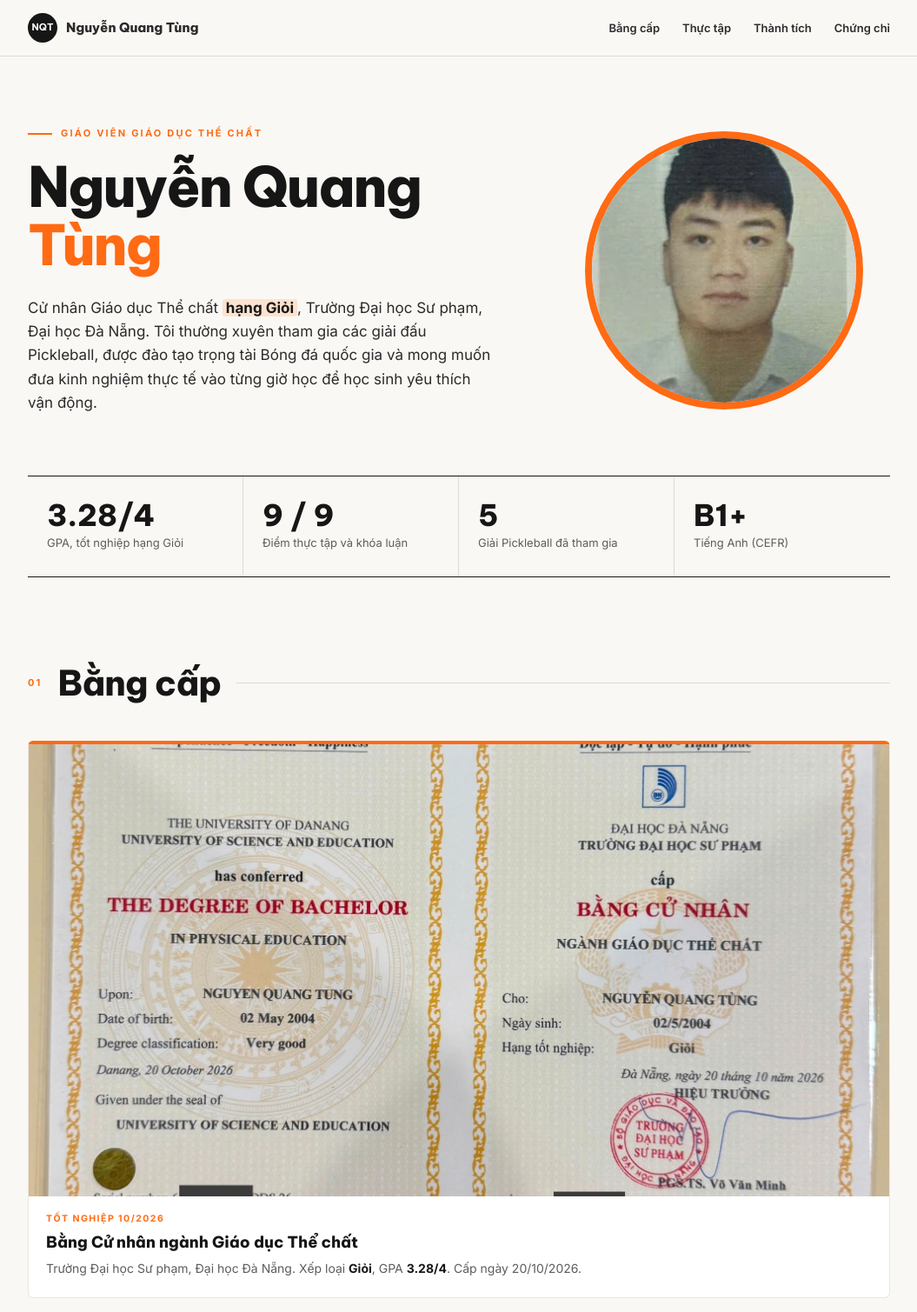
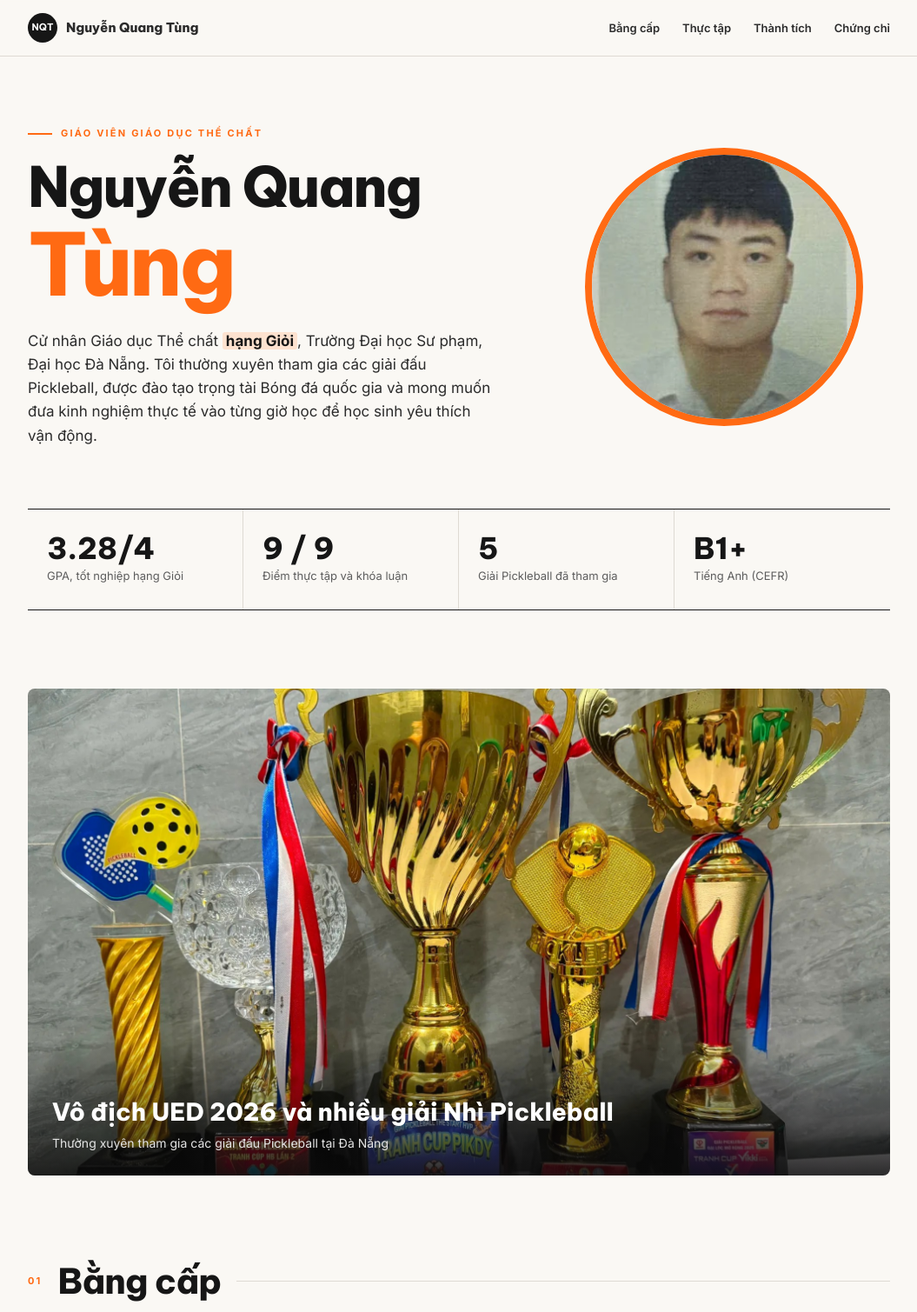
Before and after one commit to vynt1811-svg/portfolio-nguyen-quang-tung, a plain HTML site: page index.html in a window 1280 px wide. Shown: the top 1509 px of the page at 87% size, without its empty margins (112-1167 px from the left). Drawn offline with Linux system fonts and the light colour scheme.

Commit message:
Tùng to hơn, thêm banner ảnh cúp

```diff
--- a/index.html
+++ b/index.html
@@ -23,7 +23,7 @@ nav ul a:hover{color:var(--orange)}
 .eyebrow{font-size:11px;font-weight:800;letter-spacing:.2em;color:var(--orange);margin-bottom:18px;display:flex;align-items:center;gap:10px}
 .eyebrow::before{content:"";width:28px;height:2px;background:var(--orange)}
 h1{font-family:'Be Vietnam Pro';font-weight:800;font-size:clamp(34px,5.2vw,64px);line-height:1.05;letter-spacing:-.03em;color:var(--ink)}
-h1 em{font:inherit;font-style:normal;font-size:1em;letter-spacing:inherit;color:var(--orange);display:inline}
+h1 em{font-style:normal;font-size:1.55em;line-height:1;letter-spacing:-.03em;color:var(--orange);display:block;margin-top:.06em}
 .lead{margin-top:26px;font-size:17px;max-width:560px;color:var(--body)}
 .lead b{background:#fde2cf;color:var(--ink);padding:0 4px;border-radius:3px}
 .avatar{width:min(320px,70vw);aspect-ratio:1;border-radius:50%;border:8px solid var(--orange);overflow:hidden;justify-self:center;background:#ddd}
@@ -63,6 +63,7 @@ footer p{margin-top:14px;font-size:14px}
 #lb{position:fixed;inset:0;background:rgba(10,10,10,.92);display:none;align-items:center;justify-content:center;z-index:50;padding:3vw;cursor:zoom-out}
 #lb.on{display:flex}
 #lb img{max-width:100%;max-height:100%;border-radius:4px}
+.banner{position:relative;border-radius:8px;overflow:hidden;margin-bottom:90px;max-height:560px}.banner img{width:100%;display:block;max-height:560px;object-fit:cover;object-position:center 40%}.banner div{position:absolute;left:0;right:0;bottom:0;padding:60px 28px 24px;background:linear-gradient(transparent,rgba(10,10,10,.85));color:#fff}.banner b{font-family:"Be Vietnam Pro";font-size:clamp(18px,3vw,28px);font-weight:800;display:block}.banner span{font-size:14px;color:#e5e5e5}
 @media(max-width:820px){.hero{grid-template-columns:1fr;padding-top:50px}.avatar{order:-1;width:200px}.stats{grid-template-columns:1fr 1fr}.stats div:nth-child(2){border-right:0}nav ul{display:none}}
 </style>
 </head>
@@ -74,7 +75,7 @@ footer p{margin-top:14px;font-size:14px}
   <header class="hero">
     <div>
       <p class="eyebrow">GIÁO VIÊN GIÁO DỤC THỂ CHẤT</p>
-      <h1>Nguyễn Quang <em>Tùng</em></h1>
+      <h1>Nguyễn Quang<em>Tùng</em></h1>
       <p class="lead">Cử nhân Giáo dục Thể chất <b>hạng Giỏi</b>, Trường Đại học Sư phạm, Đại học Đà Nẵng. Tôi thường xuyên tham gia các giải đấu Pickleball, được đào tạo trọng tài Bóng đá quốc gia và mong muốn đưa kinh nghiệm thực tế vào từng giờ học để học sinh yêu thích vận động.</p>
     </div>
     <div class="avatar"><img src="img/avatar.png" alt="Nguyễn Quang Tùng"></div>
@@ -86,6 +87,8 @@ footer p{margin-top:14px;font-size:14px}
     <div><strong>5</strong><span>Giải Pickleball đã tham gia</span></div>
     <div><strong>B1+</strong><span>Tiếng Anh (CEFR)</span></div>
   </div>
+
+  <figure class="banner"><img src="img/cup-banner.jpg" alt="Các cúp Pickleball của Nguyễn Quang Tùng"><div><b>Vô địch UED 2026 và nhiều giải Nhì Pickleball</b><span>Thường xuyên tham gia các giải đấu Pickleball tại Đà Nẵng</span></div></figure>
 
   <section id="bang-cap">
     <div class="sh"><p>01</p><h2>Bằng cấp</h2></div>
```
Also changed, not shown: img/cup-banner.jpg (added).
